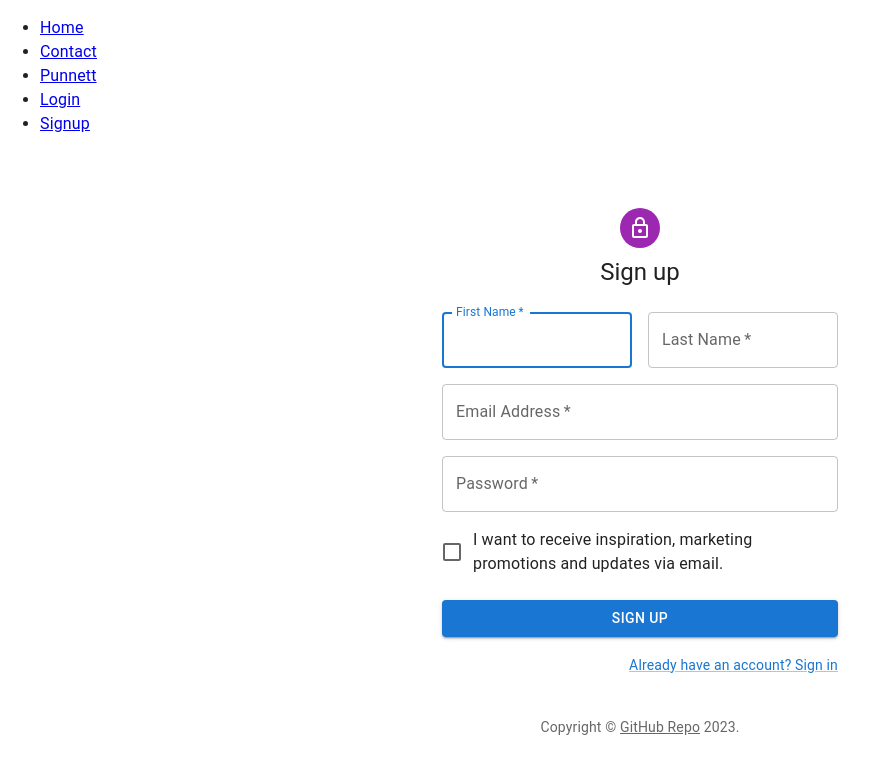
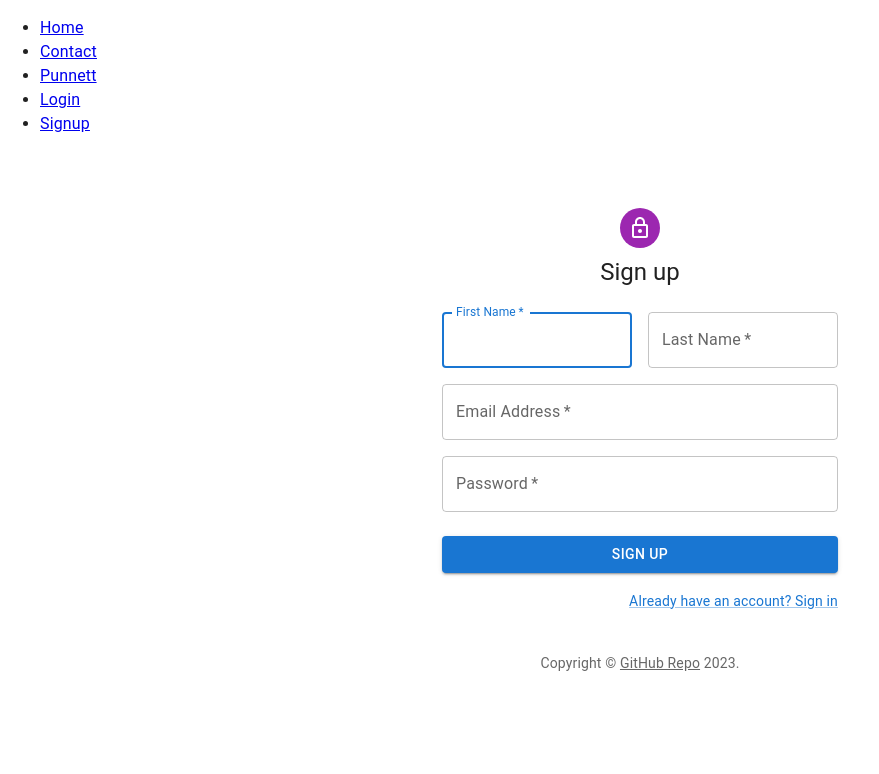
Before and after one commit to samedwardcar/Punnett_Match_App_Frontend, a React (Create React App) app: page /Signup in a window 1280 px wide. Shown: the top 774 px of the page, without its empty margins (0-879 px from the left). Built offline with nearby package versions, Linux system fonts and the light colour scheme; what punnett-square would draw is missing.

Commit message:
still working on login and signup pages

```diff
--- a/src/components/Login.js
+++ b/src/components/Login.js
@@ -28,7 +28,7 @@ function Copyright(props) {
 
 const theme = createTheme();
 
-export default function SignIn() {
+export default function Login() {
   const handleSubmit = (event) => {
     event.preventDefault();
     const data = new FormData(event.currentTarget);
@@ -96,7 +96,7 @@ export default function SignIn() {
                 </Link>
               </Grid>
               <Grid item>
-                <Link href="#" variant="body2">
+                <Link href="src/components/Signup.js" variant="body2">
                   {"Don't have an account? Sign Up"}
                 </Link>
               </Grid>
--- a/src/components/Signup.js
+++ b/src/components/Signup.js
@@ -22,6 +22,7 @@ import LockOutlinedIcon from '@mui/icons-material/LockOutlined';
 import Typography from '@mui/material/Typography';
 import Container from '@mui/material/Container';
 import { createTheme, ThemeProvider } from '@mui/material/styles';
+// import { Login } from './components/Login';
 
 function Copyright(props) {
   return (
@@ -110,12 +111,6 @@ export default function SignUp() {
                   autoComplete="new-password"
                 />
               </Grid>
-              <Grid item xs={12}>
-                <FormControlLabel
-                  control={<Checkbox value="allowExtraEmails" color="primary" />}
-                  label="I want to receive inspiration, marketing promotions and updates via email."
-                />
-              </Grid>
             </Grid>
             <Button
               type="submit"
@@ -127,7 +122,7 @@ export default function SignUp() {
             </Button>
             <Grid container justifyContent="flex-end">
               <Grid item>
-                <Link href="#" variant="body2">
+                <Link href="" variant="body2">
                   Already have an account? Sign in
                 </Link>
               </Grid>
```
Also changed, not shown: src/components/nav_bar.js (added, +9 -0 lines).
